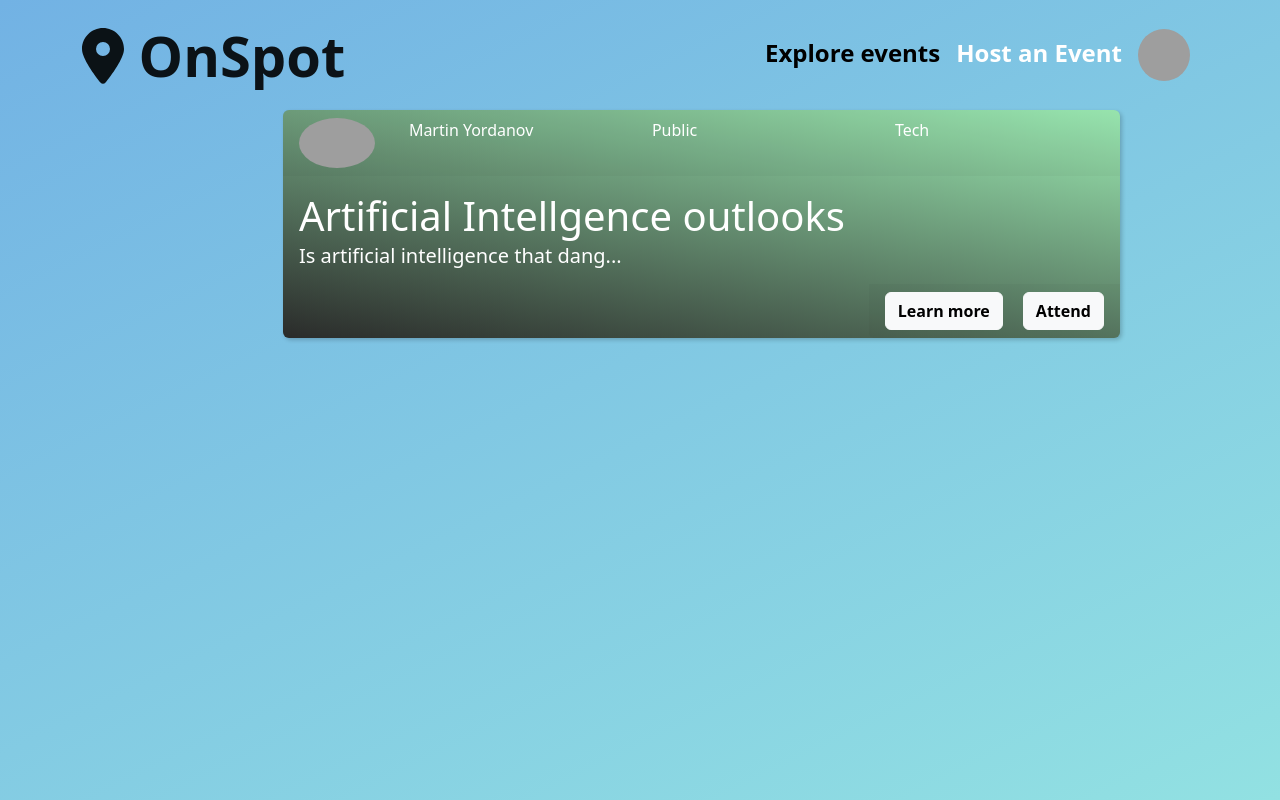
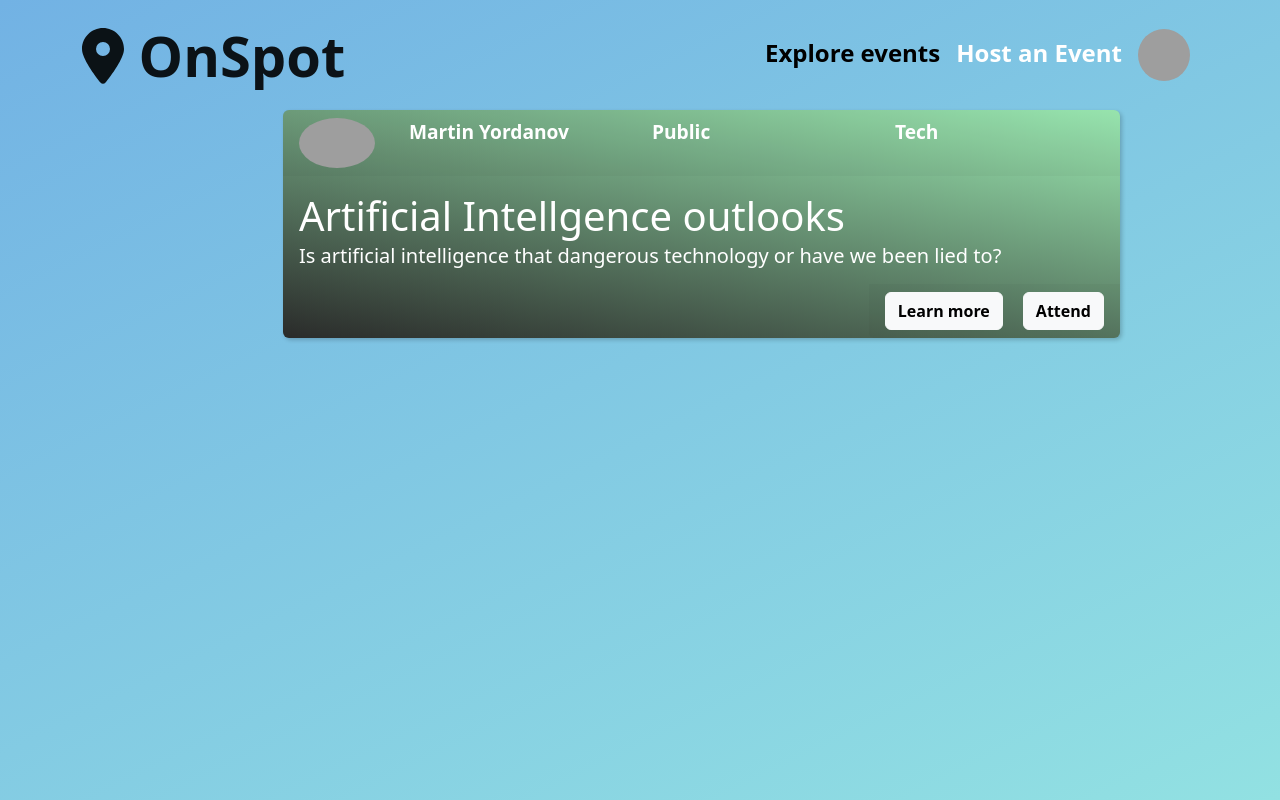
Before and after one commit to MartinYordanov374/OnSpot, a React (Create React App) app: page / in a window 1280 px wide. Built offline with nearby package versions, Linux system fonts and the light colour scheme; grey boxes are pictures that could not be loaded.

Commit message:
The event header details are now boldened

```diff
--- a/src/Components/EventCardComponent/EventCardComponent.js
+++ b/src/Components/EventCardComponent/EventCardComponent.js
@@ -20,7 +20,7 @@ export default class EventCardComponent extends Component {
                 </Card.Header>
                 <Card.Body className = 'eventCardBody'>
                     <Card.Title className='eventCardTitle'>Artificial Intellgence outlooks</Card.Title>
-                    <Card.Subtitle className='eventCardDescription'>Is artificial intelligence that dang...</Card.Subtitle>
+                    <Card.Subtitle className='eventCardDescription'>Is artificial intelligence that dangerous technology or have we been lied to?</Card.Subtitle>
                 </Card.Body>
                 <Card.Footer className = 'eventCardFooter'>
                         <Button className='learnMore btn-light'>Learn more</Button>
--- a/src/Components/EventCardComponent/EventCardStyles/EventCard.css
+++ b/src/Components/EventCardComponent/EventCardStyles/EventCard.css
@@ -13,6 +13,8 @@
 }
 
 .eventCard .eventCardHeader .eventCardHeaderDetails .eventCardHeaderDetail {
+  font-weight: bold;
+  font-size: larger;
   margin-left: 10px;
 }
 
--- a/src/Components/EventCardComponent/EventCardStyles/EventCard.scss
+++ b/src/Components/EventCardComponent/EventCardStyles/EventCard.scss
@@ -12,6 +12,8 @@ $header-footer-color: white;
             // display: flex;
             .eventCardHeaderDetail
             {
+                font-weight: bold;
+                font-size: larger;
                 margin-left: 10px;
             }
             .eventHostPFP{
```
Also changed, not shown: 1 other file (tests, documents, lock files or other folders).
